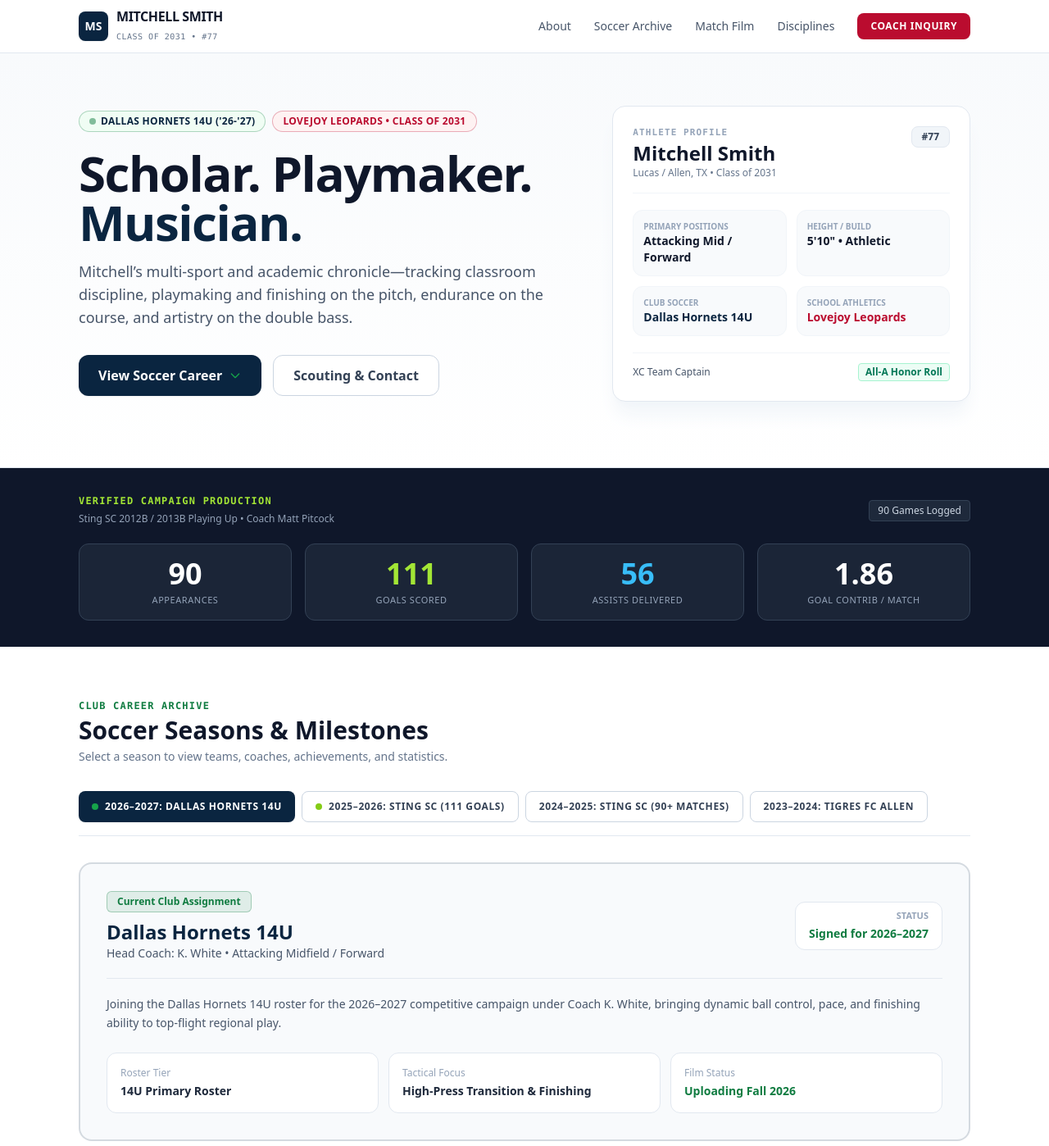
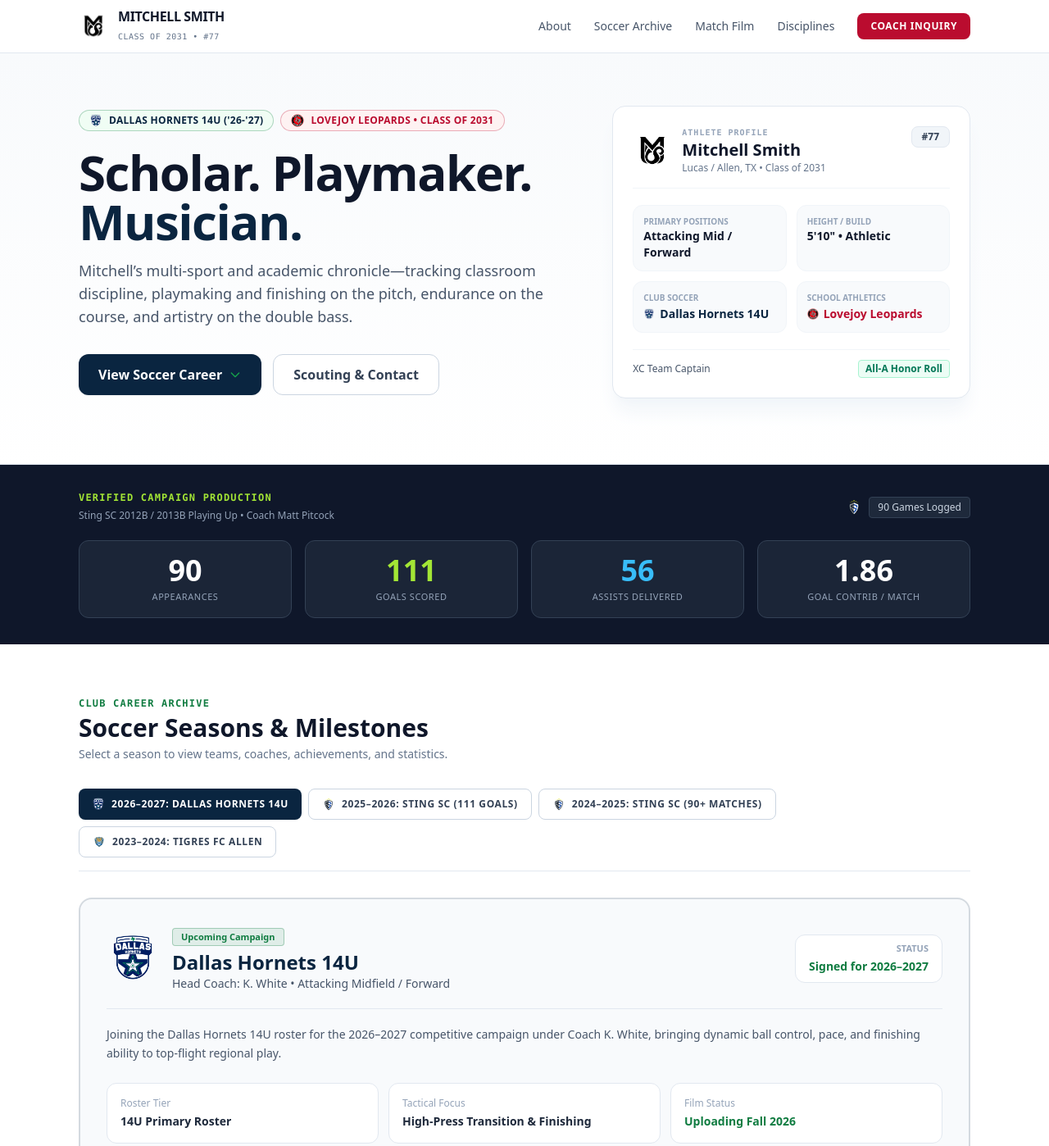
Before and after one commit to ryansmithsays/about-mitchell-smith, a plain HTML site: page index.html in a window 1280 px wide. Shown: the top 1398 px of the page at 82% size. Drawn offline with nearby package versions, Linux system fonts and the light colour scheme.

Commit message:
Update index.html

```diff
--- a/index.html
+++ b/index.html
@@ -5,6 +5,7 @@
   <meta name="viewport" content="width=device-width, initial-scale=1.0" />
   <title>Mitchell Smith | Scholar • Playmaker • Musician</title>
   <meta name="description" content="Mitchell Smith - Student-athlete chronicle across Elite Soccer, Double Bass Orchestra, Cross Country, Football, and Honors Academics." />
+  <link rel="icon" type="image/png" href="MS_Monogram_Final.png" />
   <script src="https://cdn.tailwindcss.com"></script>
   <script>
     tailwind.config = {
@@ -38,11 +39,11 @@
 </head>
 <body class="bg-white text-slate-900 font-sans antialiased selection:bg-lovejoy-red selection:text-white">
 
-  <!-- Top Sticky Navigation -->
+  <!-- Top Sticky Navigation with MS Shield Monogram -->
   <header class="sticky top-0 z-50 bg-white/95 backdrop-blur border-b border-slate-200">
     <div class="max-w-6xl mx-auto px-4 sm:px-6 lg:px-8 h-16 flex items-center justify-between">
-      <a href="#" class="flex items-center gap-2.5">
-        <span class="w-9 h-9 rounded-lg bg-hornets-navy text-white font-black flex items-center justify-center text-sm shadow-sm">MS</span>
+      <a href="#" class="flex items-center gap-3">
+        <img src="MS_Monogram_Final.png" alt="Mitchell Smith Crest" class="w-9 h-9 object-contain drop-shadow-sm" />
         <div>
           <span class="font-extrabold tracking-tight text-slate-900 text-base block leading-tight">MITCHELL SMITH</span>
           <span class="text-[10px] font-mono text-slate-500 tracking-wider uppercase">Class of 2031 • #77</span>
@@ -67,11 +68,12 @@
         <div class="lg:w-7/12 text-center lg:text-left">
           <!-- Club & School Badges -->
           <div class="flex flex-wrap items-center justify-center lg:justify-start gap-2 mb-5">
-            <span class="inline-flex items-center gap-1.5 px-3 py-1 rounded-full text-xs font-bold uppercase tracking-wide bg-hornets-light text-hornets-navy border border-hornets-green/30">
-              <span class="w-2 h-2 rounded-full bg-hornets-green animate-pulse"></span>
+            <span class="inline-flex items-center gap-2 px-3 py-1 rounded-full text-xs font-bold uppercase tracking-wide bg-hornets-light text-hornets-navy border border-hornets-green/30">
+              <img src="DH_Logo.png" alt="Dallas Hornets Logo" class="w-4 h-4 object-contain" />
               Dallas Hornets 14U ('26-'27)
             </span>
-            <span class="inline-flex items-center gap-1.5 px-3 py-1 rounded-full text-xs font-bold uppercase tracking-wide bg-lovejoy-light text-lovejoy-red border border-lovejoy-red/30">
+            <span class="inline-flex items-center gap-2 px-3 py-1 rounded-full text-xs font-bold uppercase tracking-wide bg-lovejoy-light text-lovejoy-red border border-lovejoy-red/30">
+              <img src="Lovejoy.png" alt="Lovejoy Leopards Logo" class="w-4 h-4 object-contain" />
               Lovejoy Leopards • Class of 2031
             </span>
           </div>
@@ -96,14 +98,17 @@
           </div>
         </div>
 
-        <!-- Athlete Dossier Card -->
+        <!-- Athlete Dossier Card Featuring Prominent MS Monogram Shield -->
         <div class="lg:w-5/12 w-full max-w-md">
           <div class="bg-white border border-slate-200 rounded-2xl p-6 shadow-xl shadow-slate-100 relative">
             <div class="flex justify-between items-start mb-5 border-b border-slate-100 pb-4">
+              <div class="flex items-center gap-3">
+                <img src="MS_Monogram_Final.png" alt="Mitchell Smith Crest" class="w-12 h-12 object-contain" />
                 <div>
-                <span class="text-[11px] font-mono uppercase text-slate-400 font-bold tracking-widest block">Athlete Profile</span>
-                <h3 class="text-2xl font-black text-slate-900">Mitchell Smith</h3>
+                  <span class="text-[10px] font-mono uppercase text-slate-400 font-bold tracking-widest block">Athlete Profile</span>
+                  <h3 class="text-xl font-black text-slate-900">Mitchell Smith</h3>
                   <p class="text-xs text-slate-500">Lucas / Allen, TX • Class of 2031</p>
+                </div>
               </div>
               <span class="px-3 py-1 bg-slate-100 text-slate-700 text-xs font-bold rounded-lg border border-slate-200">#77</span>
             </div>
@@ -119,11 +124,17 @@
               </div>
               <div class="bg-slate-50 p-3 rounded-xl border border-slate-100">
                 <div class="text-[10px] text-slate-400 uppercase font-semibold">Club Soccer</div>
-                <div class="text-sm font-bold text-hornets-navy">Dallas Hornets 14U</div>
+                <div class="text-sm font-bold text-hornets-navy flex items-center gap-1.5 mt-0.5">
+                  <img src="DH_Logo.png" alt="Dallas Hornets" class="w-3.5 h-3.5 object-contain" />
+                  Dallas Hornets 14U
+                </div>
               </div>
               <div class="bg-slate-50 p-3 rounded-xl border border-slate-100">
                 <div class="text-[10px] text-slate-400 uppercase font-semibold">School Athletics</div>
-                <div class="text-sm font-bold text-lovejoy-red">Lovejoy Leopards</div>
+                <div class="text-sm font-bold text-lovejoy-red flex items-center gap-1.5 mt-0.5">
+                  <img src="Lovejoy.png" alt="Lovejoy Leopards" class="w-3.5 h-3.5 object-contain" />
+                  Lovejoy Leopards
+                </div>
               </div>
             </div>
 
@@ -146,7 +157,10 @@
           <span class="text-xs font-mono uppercase tracking-widest text-sting-volt font-bold block">Verified Campaign Production</span>
           <span class="text-xs text-slate-400">Sting SC 2012B / 2013B Playing Up • Coach Matt Pitcock</span>
         </div>
+        <div class="flex items-center gap-2">
+          <img src="StingSC_Logo.png" alt="Sting SC" class="w-5 h-5 object-contain" />
           <span class="text-xs text-slate-300 bg-slate-800 px-2.5 py-1 rounded border border-slate-700">90 Games Logged</span>
+        </div>
       </div>
 
       <div class="grid grid-cols-2 md:grid-cols-4 gap-4 text-center">
@@ -178,34 +192,39 @@
       <p class="text-slate-500 text-sm mt-1">Select a season to view teams, coaches, achievements, and statistics.</p>
     </div>
 
-    <!-- Interactive Season Buttons -->
+    <!-- Interactive Season Buttons with Embedded Badges -->
     <div class="flex flex-wrap gap-2 border-b border-slate-200 pb-4 mb-8">
       <button onclick="switchSeason('2026-27')" id="tab-2026-27" class="season-tab active px-4 py-2.5 rounded-lg text-xs font-bold uppercase tracking-wider transition bg-hornets-navy text-white shadow-sm flex items-center gap-2">
-        <span class="w-2 h-2 rounded-full bg-hornets-accent"></span>
+        <img src="DH_Logo.png" alt="Hornets" class="w-4 h-4 object-contain" />
         2026–2027: Dallas Hornets 14U
       </button>
       <button onclick="switchSeason('2025-26')" id="tab-2025-26" class="season-tab px-4 py-2.5 rounded-lg text-xs font-bold uppercase tracking-wider transition bg-white border border-slate-300 text-slate-700 hover:bg-slate-50 flex items-center gap-2">
-        <span class="w-2 h-2 rounded-full bg-sting-voltDark"></span>
+        <img src="StingSC_Logo.png" alt="Sting SC" class="w-4 h-4 object-contain" />
         2025–2026: Sting SC (111 Goals)
       </button>
       <button onclick="switchSeason('2024-25')" id="tab-2024-25" class="season-tab px-4 py-2.5 rounded-lg text-xs font-bold uppercase tracking-wider transition bg-white border border-slate-300 text-slate-700 hover:bg-slate-50 flex items-center gap-2">
+        <img src="StingSC_Logo.png" alt="Sting SC" class="w-4 h-4 object-contain" />
         2024–2025: Sting SC (90+ Matches)
       </button>
       <button onclick="switchSeason('2023-24')" id="tab-2023-24" class="season-tab px-4 py-2.5 rounded-lg text-xs font-bold uppercase tracking-wider transition bg-white border border-slate-300 text-slate-700 hover:bg-slate-50 flex items-center gap-2">
+        <img src="TigresFC_Logo.png" alt="Tigres FC" class="w-4 h-4 object-contain" />
         2023–2024: Tigres FC Allen
       </button>
     </div>
 
-    <!-- Season 1: Dallas Hornets (Colors: Deep Navy & Green) -->
+    <!-- Season 1: Dallas Hornets (Navy & Green with Official Shield) -->
     <div id="content-2026-27" class="season-content block">
       <div class="bg-slate-50 border-2 border-hornets-navy/15 rounded-2xl p-6 lg:p-8">
         <div class="flex flex-col md:flex-row md:items-center justify-between gap-4 border-b border-slate-200 pb-5 mb-5">
+          <div class="flex items-center gap-4">
+            <img src="DH_Logo.png" alt="Dallas Hornets Crest" class="w-16 h-16 object-contain" />
             <div>
-            <span class="inline-block px-3 py-1 bg-hornets-green/10 text-hornets-green border border-hornets-green/30 text-xs font-bold rounded-md mb-2">Current Club Assignment</span>
+              <span class="inline-block px-2.5 py-0.5 bg-hornets-green/10 text-hornets-green border border-hornets-green/30 text-[11px] font-bold rounded mb-1">Upcoming Campaign</span>
               <h3 class="text-2xl font-black text-hornets-navy">Dallas Hornets 14U</h3>
               <p class="text-slate-600 text-sm">Head Coach: K. White • Attacking Midfield / Forward</p>
             </div>
-          <div class="bg-white px-4 py-2 rounded-xl border border-slate-200 text-right">
+          </div>
+          <div class="bg-white px-4 py-2 rounded-xl border border-slate-200 text-right self-start md:self-auto">
             <span class="text-[11px] text-slate-400 uppercase font-semibold block">Status</span>
             <span class="text-sm font-bold text-hornets-green">Signed for 2026–2027</span>
           </div>
@@ -230,18 +249,21 @@
       </div>
     </div>
 
-    <!-- Season 2: Sting SC (Colors: Navy & Volt Yellow-Green) -->
+    <!-- Season 2: Sting SC (Navy & Volt with Official Crest) -->
     <div id="content-2025-26" class="season-content hidden">
       <div class="bg-sting-navy text-white rounded-2xl p-6 lg:p-8 shadow-lg">
         <div class="flex flex-col md:flex-row md:items-center justify-between gap-4 border-b border-slate-700 pb-5 mb-5">
+          <div class="flex items-center gap-4">
+            <img src="StingSC_Logo.png" alt="Sting Soccer Club Crest" class="w-14 h-14 object-contain" />
             <div>
-            <span class="inline-block px-3 py-1 bg-sting-volt/20 text-sting-volt border border-sting-volt/40 text-xs font-bold rounded-md mb-2">Historic Campaign</span>
+              <span class="inline-block px-2.5 py-0.5 bg-sting-volt/20 text-sting-volt border border-sting-volt/40 text-[11px] font-bold rounded mb-1">Breakout Campaign</span>
               <h3 class="text-2xl font-black text-white">Sting Soccer Club (2012B & 2013B)</h3>
               <p class="text-slate-300 text-sm">Head Coach: Matt Pitcock • ECNL RL NTX & NPL</p>
             </div>
-          <div class="text-right">
-            <span class="text-2xl font-black text-sting-volt">167</span>
-            <span class="text-xs text-slate-400 block uppercase">Total Contributions</span>
+          </div>
+          <div class="text-right self-start md:self-auto">
+            <span class="text-3xl font-black text-sting-volt">167</span>
+            <span class="text-[10px] text-slate-400 block uppercase">Total Contributions</span>
           </div>
         </div>
 
@@ -281,9 +303,12 @@
     <div id="content-2024-25" class="season-content hidden">
       <div class="bg-slate-50 border border-slate-200 rounded-2xl p-6 lg:p-8">
         <div class="flex flex-col md:flex-row md:items-center justify-between gap-4 border-b border-slate-200 pb-5 mb-5">
+          <div class="flex items-center gap-4">
+            <img src="StingSC_Logo.png" alt="Sting Soccer Club Crest" class="w-12 h-12 object-contain" />
             <div>
               <h3 class="text-2xl font-black text-slate-900">Sting Soccer Club (Four Squads)</h3>
               <p class="text-slate-600 text-sm">Head Coach: Matt Pitcock • Standing 5'6" • Competing Up an Age Bracket</p>
+            </div>
           </div>
           <span class="px-3 py-1 bg-white text-slate-700 border border-slate-200 text-xs font-bold rounded-lg self-start md:self-auto">90+ Total Matches</span>
         </div>
@@ -299,11 +324,16 @@
       </div>
     </div>
 
-    <!-- Season 4: Tigres FC -->
+    <!-- Season 4: Tigres FC Allen (With Official Shield) -->
     <div id="content-2023-24" class="season-content hidden">
       <div class="bg-slate-50 border border-slate-200 rounded-2xl p-6 lg:p-8">
-        <h3 class="text-2xl font-black text-slate-900 mb-2">Tigres FC Allen</h3>
-        <p class="text-slate-500 text-sm mb-4">Grassroots club foundation in North Texas competitive soccer.</p>
+        <div class="flex items-center gap-4 mb-4">
+          <img src="TigresFC_Logo.png" alt="Tigres FC Crest" class="w-14 h-14 object-contain" />
+          <div>
+            <h3 class="text-2xl font-black text-slate-900">Tigres FC Allen</h3>
+            <p class="text-slate-500 text-xs">Foundational Club Soccer • North Texas</p>
+          </div>
+        </div>
         <p class="text-slate-600 text-sm leading-relaxed">
           Developed foundational technical passing, field awareness, and two-touch combination play that prepared Mitchell for entry into regional academy circuits.
         </p>
@@ -334,16 +364,19 @@
     </div>
   </section>
 
-  <!-- Multi-Discipline Section (Lovejoy Leopards Red & Black Theme) -->
+  <!-- Multi-Discipline Section (Featuring Lovejoy Crest) -->
   <section id="pillars" class="py-16 max-w-6xl mx-auto px-4 sm:px-6 lg:px-8 border-t border-slate-200">
     <div class="text-center max-w-2xl mx-auto mb-14">
+      <div class="flex justify-center mb-3">
+        <img src="Lovejoy.png" alt="Lovejoy Leopards Crest" class="w-12 h-12 object-contain" />
+      </div>
       <span class="text-xs font-bold font-mono tracking-widest uppercase text-lovejoy-red mb-1 block">Lovejoy ISD • Scholar • Playmaker • Musician</span>
       <h3 class="text-3xl font-extrabold text-slate-900 sm:text-4xl">Academics, Arts & Athletics</h3>
       <p class="text-slate-600 mt-2 text-sm">Complementary athletic and fine arts tracks reinforcing Mitchell's work ethic.</p>
     </div>
 
     <div class="grid grid-cols-1 md:grid-cols-2 lg:grid-cols-4 gap-5">
-      <!-- Academics (Lovejoy Colors) -->
+      <!-- Academics -->
       <div class="bg-white border-2 border-slate-200 hover:border-lovejoy-red transition rounded-2xl p-6 flex flex-col justify-between shadow-sm">
         <div>
           <div class="w-10 h-10 rounded-lg bg-lovejoy-light text-lovejoy-red flex items-center justify-center text-lg font-bold mb-4">📚</div>
@@ -377,7 +410,7 @@
         <div class="pt-4 border-t border-slate-100 text-[10px] text-slate-800 font-bold uppercase mt-4">Fine Arts</div>
       </div>
 
-      <!-- Cross Country (Lovejoy Colors) -->
+      <!-- Cross Country -->
       <div class="bg-white border-2 border-slate-200 hover:border-lovejoy-red transition rounded-2xl p-6 flex flex-col justify-between shadow-sm">
         <div>
           <div class="w-10 h-10 rounded-lg bg-lovejoy-light text-lovejoy-red flex items-center justify-center text-lg font-bold mb-4">🏃</div>
@@ -394,7 +427,7 @@
         <div class="pt-4 border-t border-slate-100 text-[10px] text-lovejoy-red font-bold uppercase mt-4">Lovejoy XC</div>
       </div>
 
-      <!-- Football (Lovejoy Colors) -->
+      <!-- Football -->
       <div class="bg-white border-2 border-slate-200 hover:border-lovejoy-red transition rounded-2xl p-6 flex flex-col justify-between shadow-sm">
         <div>
           <div class="w-10 h-10 rounded-lg bg-lovejoy-light text-lovejoy-red flex items-center justify-center text-lg font-bold mb-4">🏈</div>
@@ -413,9 +446,12 @@
     </div>
   </section>
 
-  <!-- Coach Contact Footer -->
+  <!-- Coach Contact Footer with MS Monogram -->
   <footer id="contact" class="bg-slate-900 text-white border-t border-slate-800 py-16">
     <div class="max-w-4xl mx-auto px-4 sm:px-6 lg:px-8 text-center">
+      <div class="flex justify-center mb-4">
+        <img src="MS_Monogram_Final.png" alt="Mitchell Smith Monogram" class="w-12 h-12 object-contain brightness-0 invert opacity-90" />
+      </div>
       <h3 class="text-3xl font-black text-white mb-3">Scouting & Coaching Inquiries</h3>
       <p class="text-slate-400 text-sm max-w-lg mx-auto mb-8">
         For coach verification, full game match links, tournament schedules, or academic transcripts:
@@ -428,7 +464,7 @@
       </div>
       <div class="mt-12 pt-8 border-t border-slate-800 text-xs text-slate-500 flex flex-col sm:flex-row justify-between items-center gap-3">
         <div>© 2026 Mitchell Smith Athletic Profile. All rights reserved.</div>
-        <div class="space-x-4">
+        <div class="flex items-center space-x-3">
           <span>Dallas Hornets U14</span>
           <span>•</span>
           <span>Lovejoy Leopards</span>
```
Lines whose indentation alone changed are shown as unchanged.
